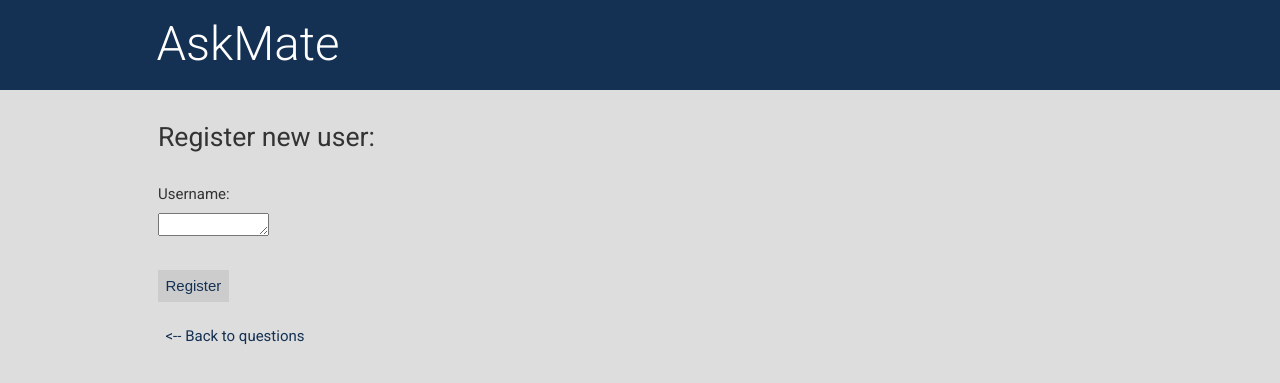
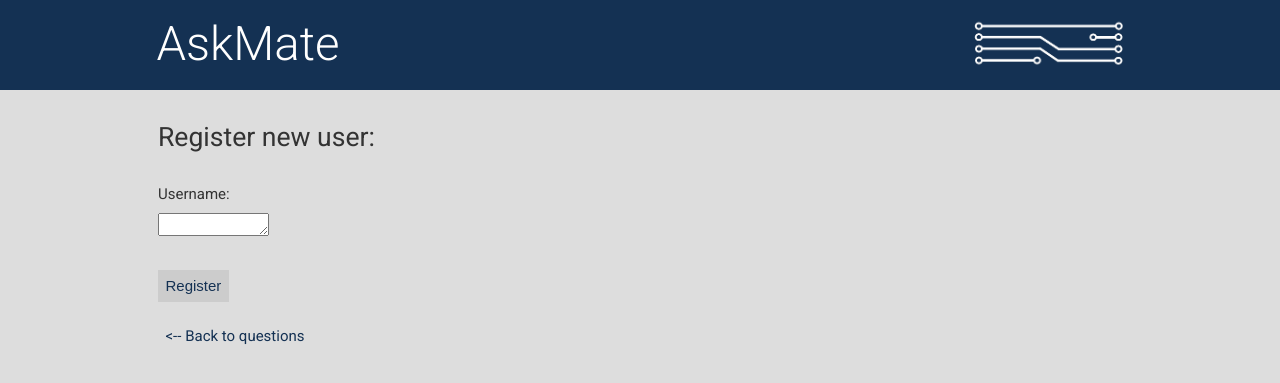
Before and after one commit to adamFoldvari/askmate-fejtorpotrh, a Flask app: page /registration in a window 1280 px wide. Shown: the top 383 px of the page. Run offline with Flask 2, Linux system fonts and the light colour scheme.

Commit message:
Add graphic to header in CSS

```diff
--- a/static/style.css
+++ b/static/style.css
@@ -27,6 +27,10 @@ h1 {
     padding: 0.2em 3.3em;
     margin: 0;
     background-color: #143153;
+    background-image: url("icons/printed_circuit7_white.png");
+    background-repeat: no-repeat;
+    background-position: 87.5% center;
+    background-size: 15%;
 }
 
 h2 {
```
Also changed, not shown: static/icons/printed_circuit7_white.png (added).
